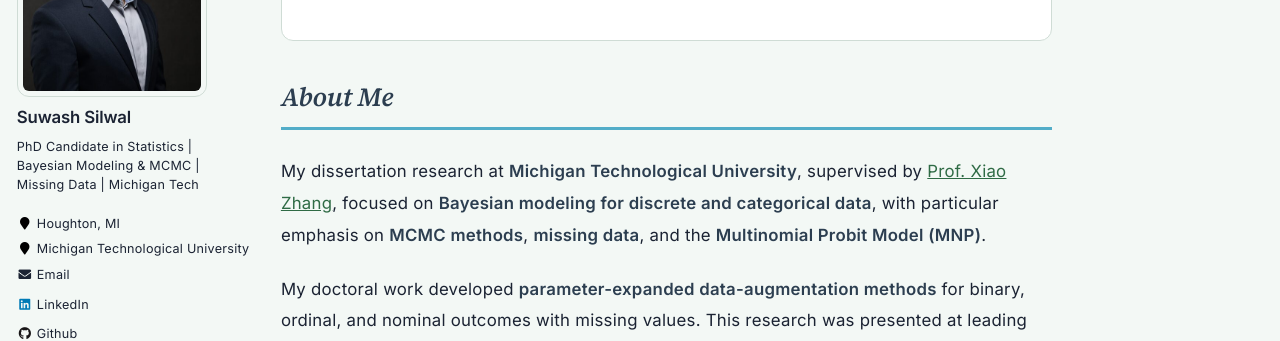
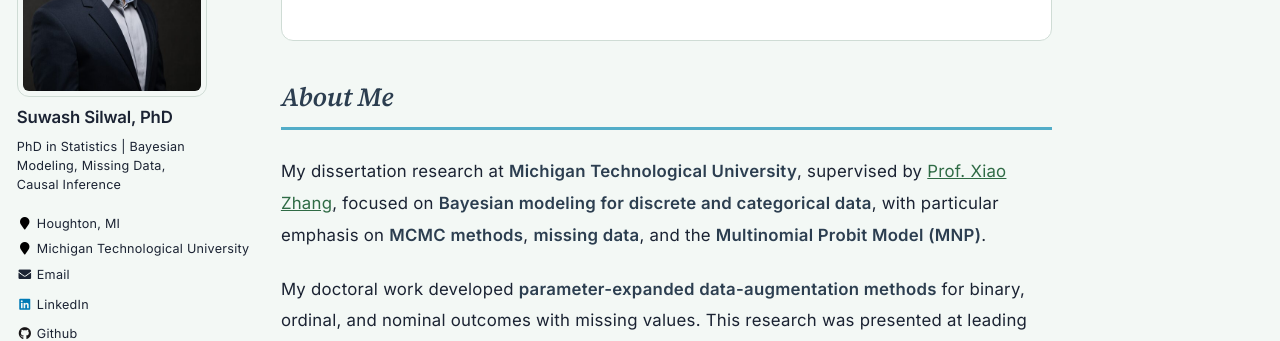
Before and after one commit to ssilwal050/ssilwal050.github.io, a Jekyll site: the page built from _pages/about.md, in a window 1280 px wide. Shown: the part 254-595 px from the top of the page. Built offline with Jekyll 4.4.1, drawn with Linux system fonts in a browser that asks for light colours; some web fonts are replaced.

Commit message:
Sidebar: name with PhD, new bio line; update site description
Co-Authored-By: Claude Sonnet 5.5 <noreply@anthropic.com>
Claude-Session: https://claude.ai/code/session_01Xa6NjouSf11HGrZQCXPFoi

```diff
--- a/_config.yml
+++ b/_config.yml
@@ -10,7 +10,7 @@ locale                   : "en-US"
 title                    : "Suwash Silwal"
 title_separator          : "-"
 name                     : &name "Suwash Silwal"
-description              : &description "PhD Candidate in Statistics at Michigan Technological University | Bayesian Modeling | MCMC Methods | Missing Data Imputation"
+description              : &description "PhD in Statistics from Michigan Technological University | Bayesian Modeling | MCMC Methods | Missing Data Imputation"
 url                      : https://ssilwal050.github.io # the base hostname & protocol for your site e.g. "https://mmistakes.github.io"
 baseurl                  : "" # the subpath of your site, e.g. "/blog"
 repository               : "ssilwal050/ssilwal050.github.io"
@@ -84,9 +84,9 @@ analytics:
 
 # Site Author
 author:
-  name             : "Suwash Silwal"
+  name             : "Suwash Silwal, PhD"
   avatar           : "prof_pic.jpg"
-  bio              : "PhD Candidate in Statistics | Bayesian Modeling & MCMC | Missing Data | Michigan Tech"
+  bio              : "PhD in Statistics | Bayesian Modeling, Missing Data, Causal Inference"
   location         : "Houghton, MI"
   employer         : "Michigan Technological
                      University"
```
